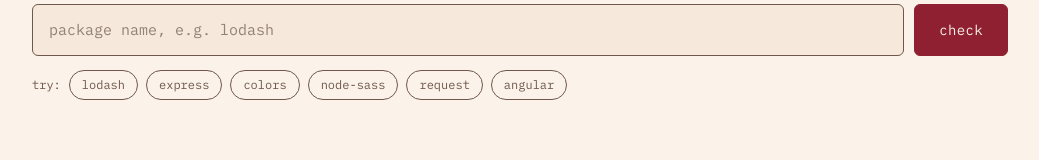
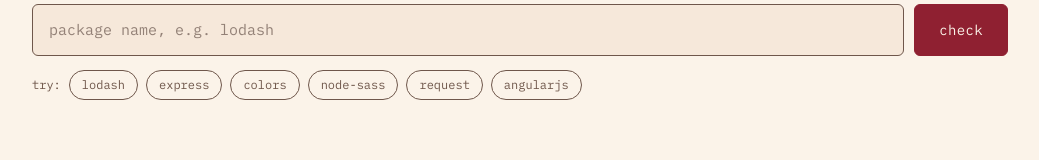
Before and after one commit to ShelbyKelley/portfolio-site, a React (Vite) app: page /package-health-checker in a window 1280 px wide. Shown: the part 361-521 px from the top of the page, without its empty margins (120-1159 px from the left). Built offline with nearby package versions, Linux system fonts and the light colour scheme; no server answers.

Commit message:
chore: sync package health checker components from source repo

```diff
--- a/src/components/PackageHealthChecker/Constants.js
+++ b/src/components/PackageHealthChecker/Constants.js
@@ -42,7 +42,7 @@
   'colors',
   'node-sass',
   'request',
-  'angular',
+  'angularjs',
 ]
 
 // Every failure used to surface as "Package not found", which hid the two
```
